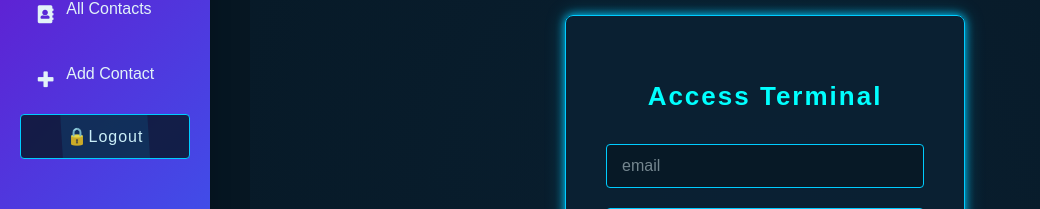
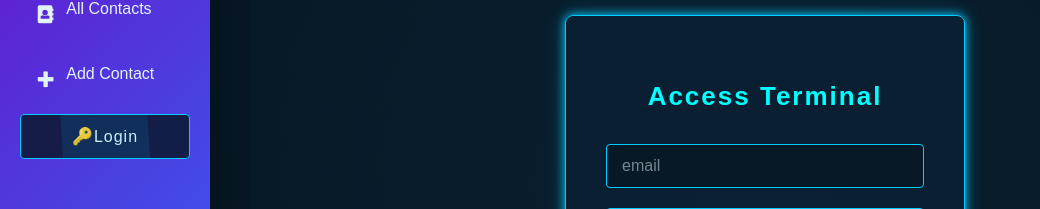
Before and after one commit to sayyedrabeeh/contact_app-react-semantic-ui, a React (Create React App) app in the folder contact_app/: page /login in a window 1280 px wide. Shown: the part 181-390 px from the top of the page, without its empty margins (0-1040 px from the left). Built offline with nearby package versions, Linux system fonts and the light colour scheme.

Commit message:
loin logout button

```diff
--- a/contact_app/src/components/Sidebar.js
+++ b/contact_app/src/components/Sidebar.js
@@ -5,11 +5,12 @@ import { toast } from 'react-toastify';
 const Sidebar = () => {
   const location = useLocation();
   const navigate = useNavigate();
+  const isAuthenticated = !!localStorage.getItem("token");
 
   const handleLogout = () => {
   localStorage.removeItem('token');
   localStorage.removeItem('userId');
-  toast.info("Logged out successfully");
+    toast.info("Logged out successfully");
 
   setTimeout(() => {
     window.location.href = '/home';
@@ -38,10 +39,19 @@ const Sidebar = () => {
           <span>Add Contact</span>
         </div>
       </Link>
-      <button className="secondary-btn" onClick={handleLogout}>
-            <span className="btn-icon">🔒</span>
-            Logout
+       {isAuthenticated ? (
+        <button className="secondary-btn" onClick={handleLogout}>
+          <span className="btn-icon">🔒</span>
+          Logout
+        </button>
+      ) : (
+        <Link to="/login">
+          <button className="secondary-btn">
+            <span className="btn-icon">🔑</span>
+            Login
           </button>
+        </Link>
+      )}
     </div>
   );
 };
```
Also changed, not shown: 1 other file (tests, documents, lock files or other folders).
